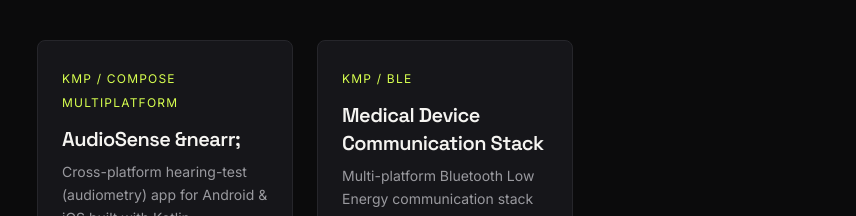
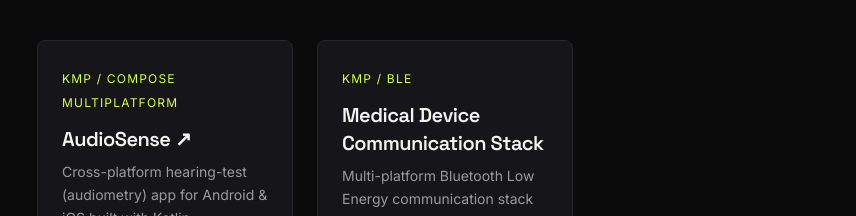
Before and after one commit to khebrati/khebrati.github.io, a Next.js app: page / in a window 1280 px wide. Shown: the part 1560-1776 px from the top of the page, without its empty margins (323-1179 px from the left). Built offline with nearby package versions, Linux system fonts and the light colour scheme.

Commit message:
Fix AudioSense project link arrow rendering

```diff
--- a/src/components/sections/Projects.tsx
+++ b/src/components/sections/Projects.tsx
@@ -45,7 +45,7 @@ export default function Projects() {
                 <h3 className="mt-3 font-display text-xl font-semibold tracking-tight">
                   {project.link ? (
                     <a href={project.link} target="_blank" rel="noopener noreferrer" className="hover:text-accent transition-colors">
-                      {project.title} &nearr;
+                      {project.title} ↗
                     </a>
                   ) : (
                     project.title
```
